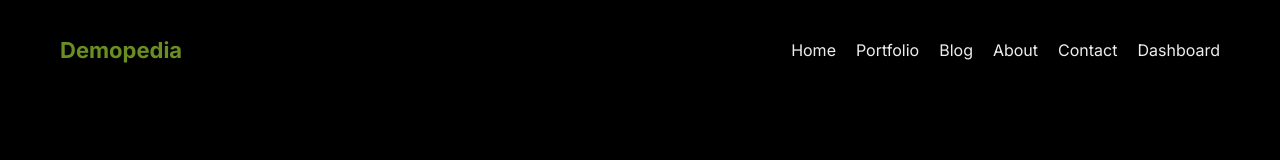
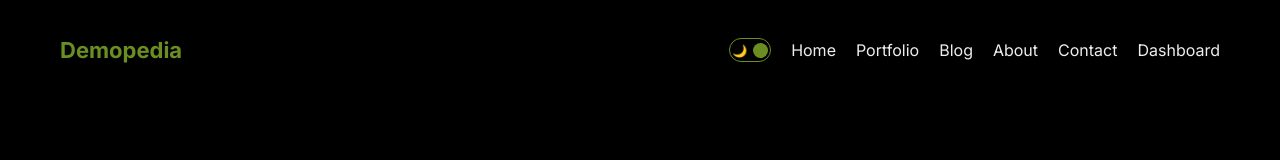
Before and after one commit to gypsicoder/demopedia, a Next.js app: page / in a window 1280 px wide. Shown: the top 160 px of the page. Built offline with nearby package versions, Linux system fonts and the light colour scheme.

Commit message:
Dark and light theme added

```diff
--- a/src/app/globals.css
+++ b/src/app/globals.css
@@ -10,6 +10,20 @@ body {
   overflow-x: hidden;
   background-color: #000;
   color: #eee;
+}
+
+.theme {
+  transition: 1s all ease;
+}
+
+.dark {
+  background-color: #000;
+  color: #eee;
+}
+
+.light {
+  color: #111;
+  background-color: white;
 }
 
 a {
--- a/src/app/layout.tsx
+++ b/src/app/layout.tsx
@@ -2,6 +2,7 @@ import NavBar from '@/components/navBar/NavBar';
 import './globals.css';
 import {Inter} from 'next/font/google';
 import Footer from '@/components/footer/Footer';
+import {ThemeProvider} from '@/contexts/ThemeContext';
 
 const inter = Inter({subsets: ['latin']});
 
@@ -14,11 +15,13 @@ export default function RootLayout({children}: {children: React.ReactNode}) {
   return (
     <html lang='en'>
       <body className={inter.className}>
-        <div className='container'>
-          <NavBar />
-          {children}
-          <Footer />
-        </div>
+        <ThemeProvider>
+          <div className='container'>
+            <NavBar />
+            {children}
+            <Footer />
+          </div>
+        </ThemeProvider>
       </body>
     </html>
   );
--- /dev/null
+++ b/src/components/darkModeToggle/DarkModeToggle.tsx
@@ -0,0 +1,19 @@
+'use client';
+import React, {useContext} from 'react';
+import styles from './DarkmodeToggle.module.css';
+import {ThemeContext} from '@/contexts/ThemeContext';
+
+export const DarkModeToggle = () => {
+  const {theme, toggleTheme} = useContext(ThemeContext);
+
+  return (
+    <div className={styles.container} onClick={toggleTheme}>
+      <div className={styles.icon}>🌙</div>
+      <div className={styles.icon}>🔆</div>
+      <div
+        className={styles.greenCircle}
+        style={theme === 'dark' ? {right: '2px'} : {left: '2px'}}
+      />
+    </div>
+  );
+};
--- /dev/null
+++ b/src/components/darkModeToggle/DarkmodeToggle.module.css
@@ -0,0 +1,24 @@
+.container {
+  display: flex;
+  justify-content: space-between;
+  align-items: center;
+  position: relative;
+  width: 42px;
+  height: 24px;
+  padding: 2px;
+  border: 1.5px solid olivedrab;
+  border-radius: 30px;
+  cursor: pointer;
+}
+
+.icon {
+  font-size: 12px;
+}
+
+.greenCircle {
+  width: 15px;
+  height: 15px;
+  border-radius: 50%;
+  background-color: olivedrab;
+  position: absolute;
+}
--- a/src/components/navBar/NavBar.tsx
+++ b/src/components/navBar/NavBar.tsx
@@ -2,6 +2,7 @@ import Link from 'next/link';
 import React from 'react';
 import {links} from './links';
 import styles from './NavBar.module.css';
+import {DarkModeToggle} from '../darkModeToggle/DarkModeToggle';
 
 function NavBar() {
   return (
@@ -10,6 +11,7 @@ function NavBar() {
         Demopedia
       </Link>
       <div className={styles.links}>
+        <DarkModeToggle />
         {links.map((link) => (
           <Link key={link.id} href={link.url} className={styles.link}>
             {link.title}
--- /dev/null
+++ b/src/contexts/ThemeContext.tsx
@@ -0,0 +1,30 @@
+'use client';
+
+import React, {createContext, useState} from 'react';
+import {Theme} from '@/types/types';
+
+interface ThemeContextState {
+  theme: Theme;
+  toggleTheme: () => void;
+}
+
+const defaultThemeContextState: ThemeContextState = {
+  theme: 'dark',
+  toggleTheme: () => {},
+};
+
+export const ThemeContext = createContext(defaultThemeContextState);
+
+export const ThemeProvider = ({children}: {children: React.ReactNode}) => {
+  const [theme, setTheme] = useState<Theme>('dark');
+
+  const toggleTheme = () => {
+    setTheme((previousTheme) => (previousTheme === 'dark' ? 'light' : 'dark'));
+  };
+
+  return (
+    <ThemeContext.Provider value={{theme, toggleTheme}}>
+      <div className={`theme ${theme}`}>{children}</div>
+    </ThemeContext.Provider>
+  );
+};
--- /dev/null
+++ b/src/types/types.ts
@@ -0,0 +1 @@
+export type Theme = 'dark' | 'light';
```
